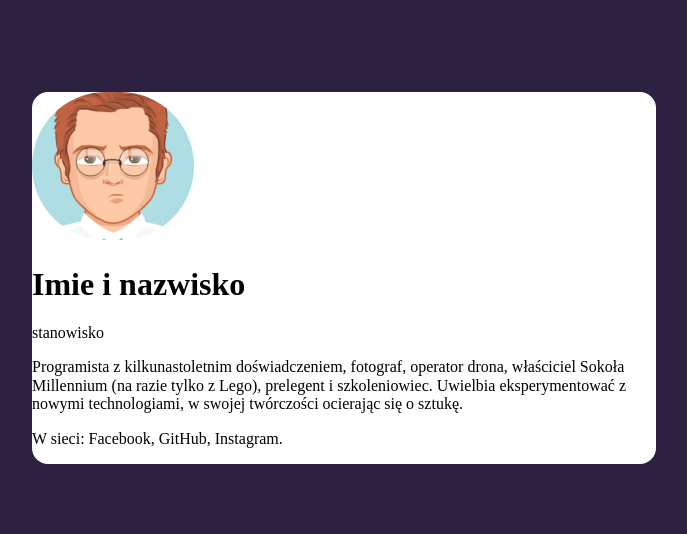
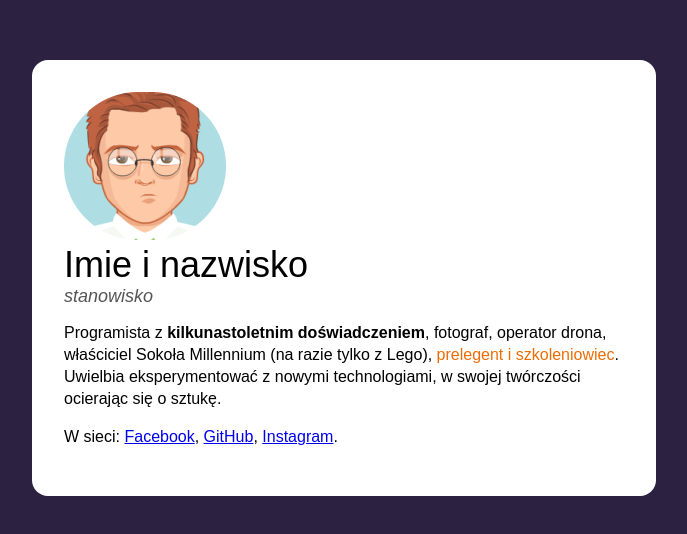
Before and after one commit to MonikaHelman/business-card, a plain HTML site: page index.html in a window 1280 px wide. Shown: the part 122-656 px from the top of the page, without its empty margins (296-983 px from the left). Drawn offline with Linux system fonts and the light colour scheme.

Commit message:
complete BEM

```diff
--- a/index.html
+++ b/index.html
@@ -9,19 +9,29 @@
   </head>
   <body>
     <main class="main">
-        <img src="avatar.png" alt="photo name and surname"/>
-      <article>
-        <header>
-          <h1>Imie i nazwisko</h1>
-          <p>stanowisko</p>
+      <article class="person">
+        <img
+          class="person__picture"
+          src="avatar.png"
+          alt="photo name and surname"
+        />
+        <header class="person__info">
+          <h1 class="person__name">Imie i nazwisko</h1>
+          <p class="person__position">stanowisko</p>
         </header>
-        <p>
-          Programista z kilkunastoletnim doświadczeniem, fotograf, operator
-          drona, właściciel Sokoła Millennium (na razie tylko z Lego), prelegent
-          i szkoleniowiec. Uwielbia eksperymentować z nowymi technologiami, w
-          swojej twórczości ocierając się o sztukę.
+        <p class="person__description">
+          Programista z
+          <strong class=" ">kilkunastoletnim doświadczeniem</strong>, fotograf,
+          operator drona, właściciel Sokoła Millennium (na razie tylko z Lego),
+          <strong class="special">prelegent i szkoleniowiec</strong>. Uwielbia
+          eksperymentować z nowymi technologiami, w swojej twórczości ocierając
+          się o sztukę.
         </p>
-        <p>W sieci: Facebook, GitHub, Instagram.</p>
+        <p class="person__description">
+          W sieci: <a class="person__link" href="#">Facebook</a>,
+          <a class="person__link" href="#">GitHub</a>, <a class="person__link"
+            href="#">Instagram</a>.
+        </p>
       </article>
     </main>
   </body>
--- a/style.css
+++ b/style.css
@@ -11,6 +11,7 @@ body {
     align-items: center;
     justify-content: center;
     min-height: 100vh;
+    font-family: Arial, Helvetica, sans-serif;
 }
 
 main {
@@ -18,4 +19,31 @@ main {
     border-radius: 16px;
     width: 624px;
     margin: 16px;
+    padding: 32px;
 }
+
+.person {
+
+}
+.person__description {
+    font-size: 16px;
+    line-height: 22px;
+}
+
+.person__name {
+    font-size: 36px;
+    margin: 0;
+    font-weight: normal;
+
+}
+.person__position {
+    font-size: 18px;
+    color: #545454;
+    margin: 0;
+    font-style: italic;
+
+}
+.special {
+    color: #ED6D05;
+    font-weight: normal;
+}
```
